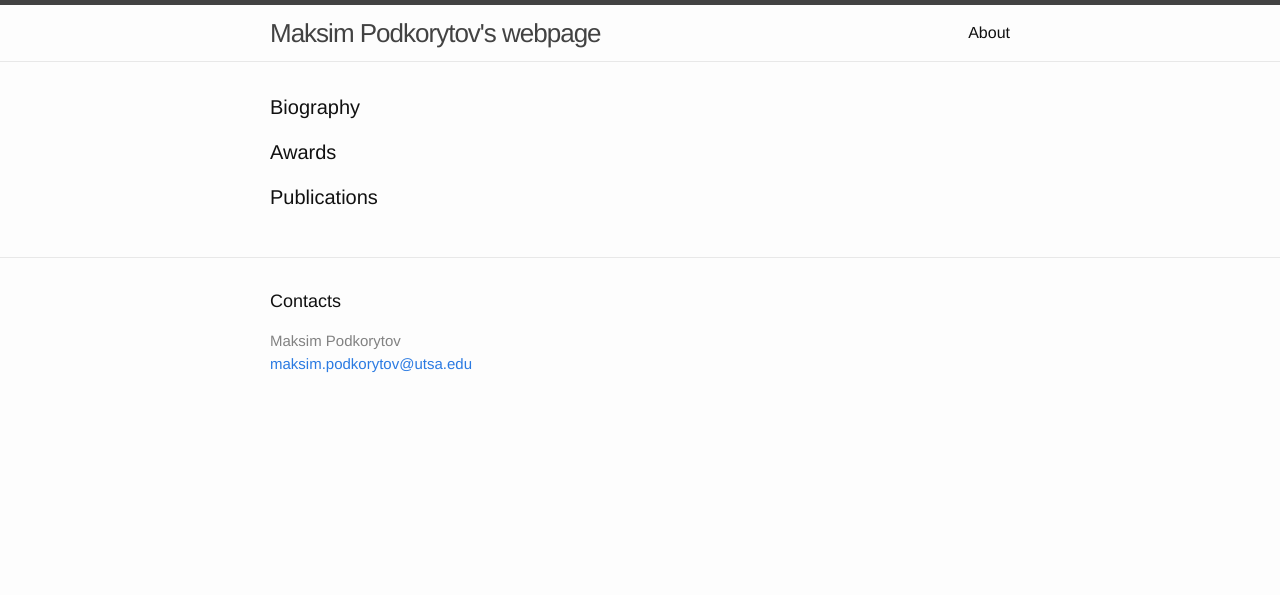
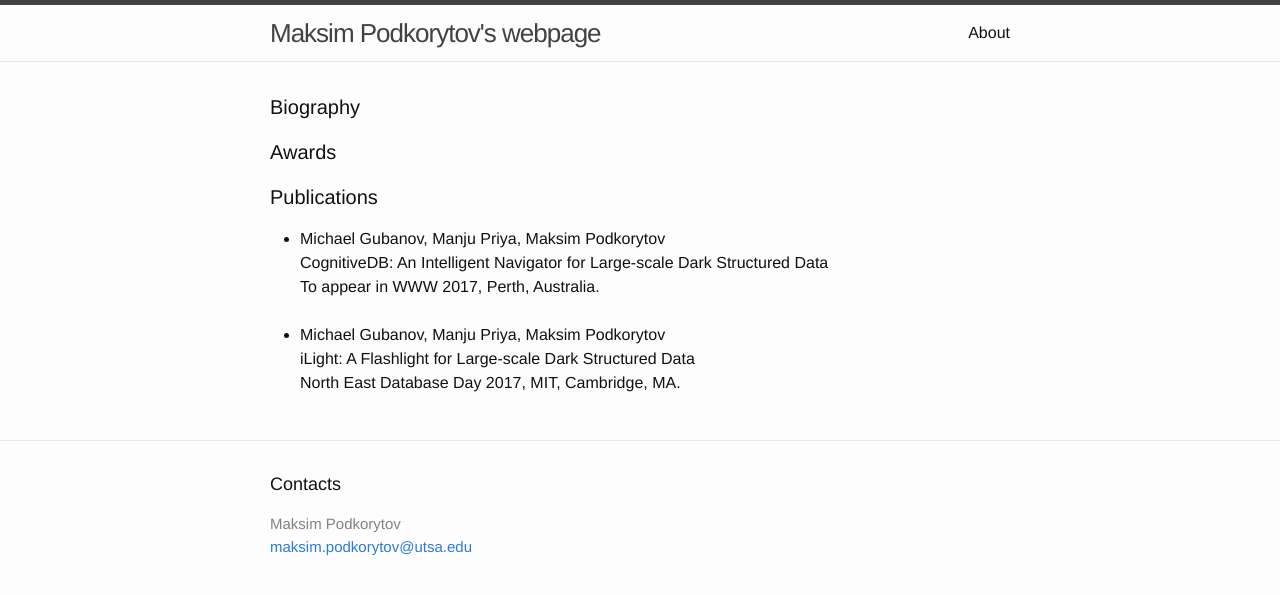
Before and after one commit to tenpercent/tenpercent.github.io, a Jekyll site: the page built from index.html, in a window 1280 px wide. Shown: the top 595 px of the page. Built offline with Jekyll 4.4.1, drawn with Linux system fonts in a browser that asks for light colours.

Commit message:
add publications, see what happens

```diff
--- a/index.html
+++ b/index.html
@@ -7,6 +7,23 @@ layout: default
   <h1 class="page-heading">Biography</h1>
   <h1 class="page-heading">Awards</h1>
   <h1 class="page-heading">Publications</h1>
+  <ul>
+    <li>
+      Michael Gubanov, Manju Priya, Maksim Podkorytov
+      <br>
+      CognitiveDB: An Intelligent Navigator for Large-scale Dark Structured Data
+      <br>
+      To appear in WWW 2017, Perth, Australia.
+    </li>
+    <br>
+    <li>
+      Michael Gubanov, Manju Priya, Maksim Podkorytov
+      <br>
+      iLight: A Flashlight for Large-scale Dark Structured Data
+      <br>
+      North East Database Day 2017, MIT, Cambridge, MA.
+    </li>
+  </ul>
   <!-- <h1 class="page-heading">Posts</h1> -->
 
   <!-- <ul class="post-list">
```
